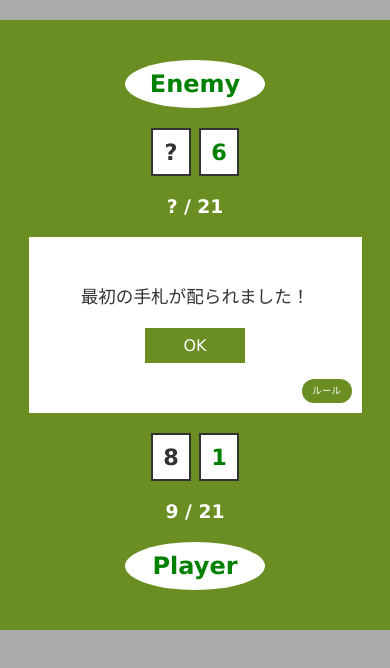
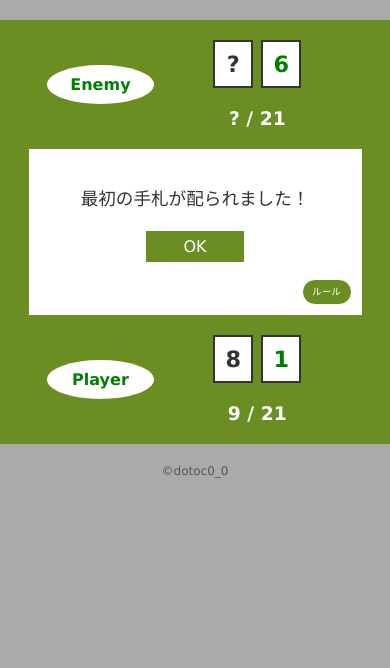
Before and after one commit to dotoc0-0/tewnty-one, a plain HTML site: page index.html in a window 390 px wide. Both pictures are taken after a click on the button "Start". Drawn offline with Linux system fonts and the light colour scheme; some packages are replaced by stand-ins of ours.

Commit message:
Add files via upload

```diff
--- a/css/style.css
+++ b/css/style.css
@@ -31,14 +31,15 @@ ul {
   list-style: none;
 }
 
-
 button, a {
   background: olivedrab;
   color: #fff;
-  padding: 8px;
+  font-size: 1rem;
+  padding: 6px;
   width: 100px;
   display: block;
-  margin: 20px auto 10px;
+  border: 1px solid #fff;
+  margin: 20px auto 0;
 }
 
 button.disabled {
@@ -60,18 +61,20 @@ button.disabled {
 #master {
   background: #fff;
   width: 80%;
-  padding: 30px 10px;
+  padding: 20px 10px 30px;
   text-align: center;
   margin: 20px 0;
   position: relative;
 }
 
-#master.title{
+#master.title {
   padding: 100px 10px;
 }
 
 #master .buttons {
+  width: 80%;
   display: flex;
+  margin: 0 auto;
 }
 
 #text>p {
@@ -134,7 +137,7 @@ button.disabled {
   padding: 10px;
   margin: 20px auto;
   width: 140px;
-  border-radius: 70px / 24px;
+  border-radius: 50%;
 }
 
 .sum {
@@ -143,15 +146,17 @@ button.disabled {
 
 #showrule {
   position: absolute;
-  top: -4px;
-  right: 20px;
+  top: -54px;
+  right: 8px;
   color: #fff;
   font-size: 0.7rem;
   padding: 4px;
   width: 60px;
   line-height: 1rem;
+  border: 1.4px solid #fff;
   border-radius: 24px;
 }
+
 
 #rule {
   position: fixed;
@@ -162,7 +167,7 @@ button.disabled {
   left: 0;
   right: 0;
   margin: 0 auto;
-  padding: 0 10px 16px;
+  padding: 0 10px 40px;
   transition: opacity 0.3s;
 }
 
@@ -230,36 +235,54 @@ button.disabled {
   transform: translateY(10px)rotate(-45deg);
 }
 
-footer{
+footer {
   color: #555;
   font-size: 0.75rem;
   text-align: center;
   margin-bottom: 20px;
 }
 
-@media screen and (max-width:450px) {
-  #game{
+@media screen and (max-width:500px) {
+  #game {
     margin-top: 20px;
     padding: 20px 10px;
   }
-  #master{
+  #master {
     width: 90%;
   }
-  button,a{
+  #enemy, #me {
+    display: flex;
+    justify-content: space-between;
+    align-items: center;
+    width: 100%;
+    padding: 0 10%;
+  }
+  #me {
+    flex-direction: row-reverse;
+  }
+  .person {
+    font-size: 1.0rem;
+    margin-right: 6%;
+  }
+  .sp-wrapper {
+    width: 80%;
+  }
+  button, a {
     margin-bottom: 20px;
   }
   #showrule {
     top: unset;
+    right: 10px;
     bottom: -10px;
-    right: 10px;
     font-size: 0.6rem;
     padding: 4px;
     width: 50px;
   }
-
-  #text p{
+  #rule {
+    top: 10px;
+    max-height: 80%;
+  }
+  #text p {
     font-size: 1.1rem;
   }
-
-
 }
--- a/index.html
+++ b/index.html
@@ -17,9 +17,11 @@
 
     <div id="enemy" class="hidden">
       <h2 class="person">Enemy</h2>
-      <div class="cards">
+      <div class="sp-wrapper">
+        <div class="cards">
+        </div>
+        <h3 class="sum"></h3>
       </div>
-      <h3 class="sum"></h3>
     </div>
 
     <div id="master" class="title">
@@ -51,44 +53,40 @@
             <br>
             自分のターンでは、山札からカードを引くかどうかを選択することができます。<br>
             このゲームで使用するのは、1～11の数字が書かれた<b>合計11枚</b>のカードです。<br>
-            <br>
-            自分の持ち札や相手の見えている手札から山札の残りのカードの数字を推察しつつ、<b>自分の手札の合計を21に近づける</b>ことを目指しましょう。
+          </p>
+          <p id="rule2" class="hidden">
+            自分の持ち札や相手の見えている手札から山札の残りのカードの数字を推察しつつ、<b>自分の手札の合計を21に近づける</b>ことを目指しましょう。<br>
             <br>
             ただし、自分の手札の合計が<b>21を超えてしまうと勝利することはできません。</b>
             <br>
           </p>
-          <p id="rule2" class="hidden">
+          <p id="rule3" class="hidden">
             手札の合計が21以下の場合、<b>相手よりも手札の合計が多ければあなたの勝利</b>です。<br>(<b>相手の手札の合計のみが21を超えていた場合</b>も、あなたの勝利です。)
             <br>
             <br>
             自分の手札の合計が21を超えてしまった場合や相手の手札の合計の方が21に近かった場合は敗北、相手と手札の合計が同じだった場合や両方とも21を超えてしまっていた場合は引き分けとなります。
           </p>
         </div>
-
-
-
-
       </div>
-
-
     </div>
 
     <div id="me" class="hidden">
-      <div class="cards">
+      <div class="sp-wrapper">
+        <div class="cards">
+        </div>
+        <h3 class="sum"></h3>
       </div>
-      <h3 class="sum"></h3>
       <h2 class="person">Player</h2>
     </div>
 
 
   </div>
 
-
-  <!-- <div id="result"></div> -->
-
-
-
   <script src="js/main.js"></script>
 </body>
 
+<footer>
+  <p>&copy;dotoc0_0</p>
+</footer>
+
 </html>
--- a/js/main.js
+++ b/js/main.js
@@ -4,11 +4,11 @@
   const master = document.getElementById('master');
   const text = document.getElementById('text');
   const enemy = document.getElementById('enemy');
-  const enemysCards = document.querySelector('#enemy > .cards');
-  const showEnemysSum = document.querySelector('#enemy > .sum');
+  const enemysCards = document.querySelector('#enemy .cards');
+  const showEnemysSum = document.querySelector('#enemy .sum');
   const me = document.getElementById('me');
-  const myCards = document.querySelector('#me > .cards');
-  const showMySum = document.querySelector('#me > .sum');
+  const myCards = document.querySelector('#me .cards');
+  const showMySum = document.querySelector('#me .sum');
   const start = document.getElementById('start');
   const drawbtn = document.getElementById('draw');
   const notdrawbtn = document.getElementById('notdraw');
@@ -150,7 +150,7 @@
       addValue(enemysCards, card);
     });
 
-    const enemysFirstCard = document.querySelector('#enemy>.cards p:first-of-type');
+    const enemysFirstCard = document.querySelector('#enemy .cards p:first-of-type');
     enemysFirstCard.innerHTML = '?';
 
     addText('<p>最初の手札が配られました！</p>');
@@ -188,7 +188,6 @@
       endGame();
       return;
     }
-
     enemysTurn();
   });
 
@@ -223,7 +222,7 @@
   }
 
   function actionToYourTurn() {
-    addText('あなたのターンです。');
+    addText('<p>あなたのターンです！</p>');
     drawbtn.classList.remove('disabled', 'hidden');
     notdrawbtn.classList.remove('hidden');
   }
@@ -237,7 +236,7 @@
 
     enemysSum = total(enemysTefuda);
 
-    addText('<p>相手はカードを引いた！</p><button id="btn">ok</button>')
+    addText('<p>相手はカードを引いた！</p><button id="btn">OK</button>')
 
     document.getElementById('btn').addEventListener('click', () => {
       actionToYourTurn();
@@ -247,7 +246,7 @@
   function EnemyNotDraws() {
     standContinues++;
 
-    addText('<p>相手はカードを引かなかった！</p><button id="btn">ok</button>')
+    addText('<p>相手はカードを引かなかった！</p><button id="btn">OK</button>')
 
     document.getElementById('btn').addEventListener('click', () => {
       if (standContinues === 2) {
@@ -267,7 +266,7 @@
 
     btn.addEventListener('click', () => {
 
-      const enemysFirstCard = document.querySelector('#enemy>.cards>p:first-of-type');
+      const enemysFirstCard = document.querySelector('#enemy .cards>p:first-of-type');
       enemysFirstCard.innerHTML = enemysTefuda[0];
 
       showEnemysSum.innerHTML = enemysSum + ' / 21';
@@ -276,7 +275,7 @@
       const youLose = '<h2>ゲーム終了</h2><p>あなたの負けです！！残念・・・</p>';
       const tie = '<h2>ゲーム終了</h2><p>今回の勝負は引き分け！</p>';
       const blackJack = youWin + '<h5>ブラックジャックで勝利！すごい！</h5>';
-      function addReplayBtn(){
+      function addReplayBtn() {
         addValue(master, '<a href="">Replay</a>');
       }
 
```
